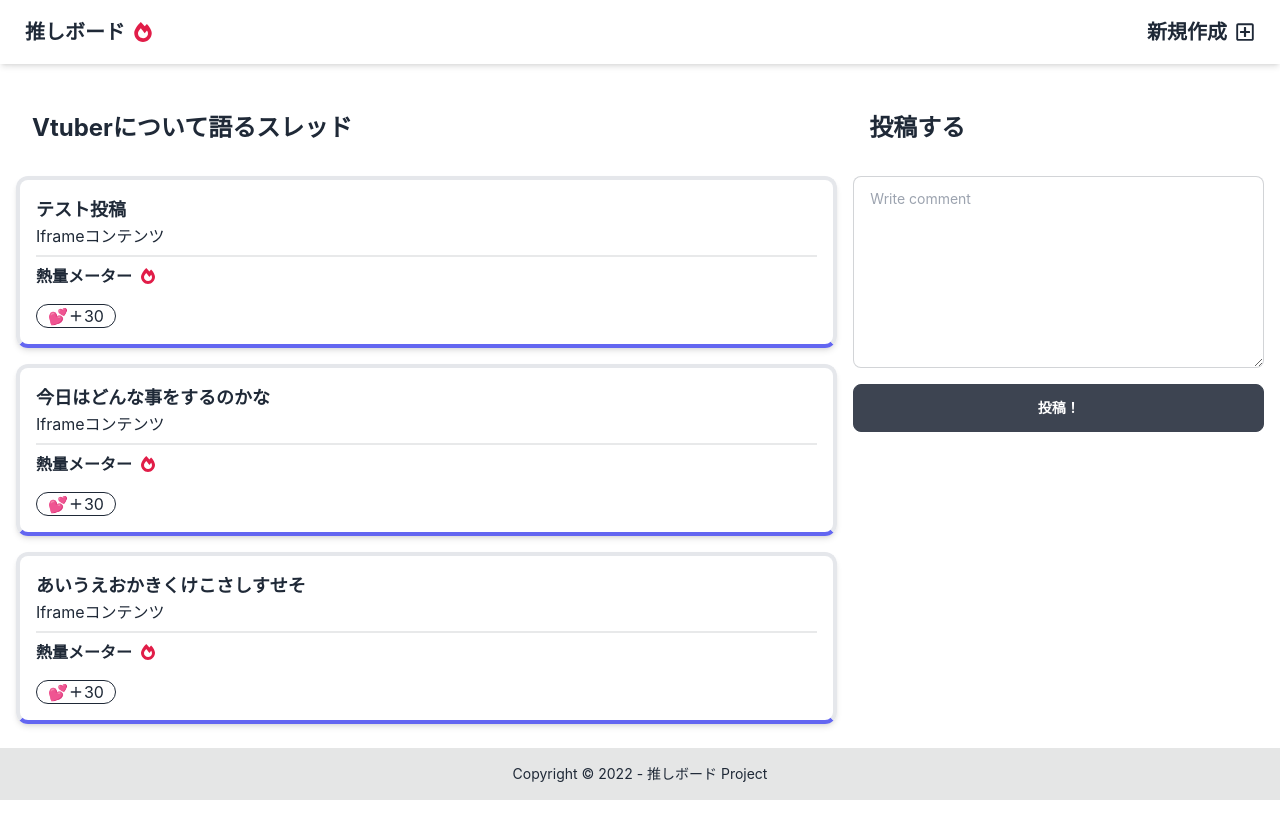
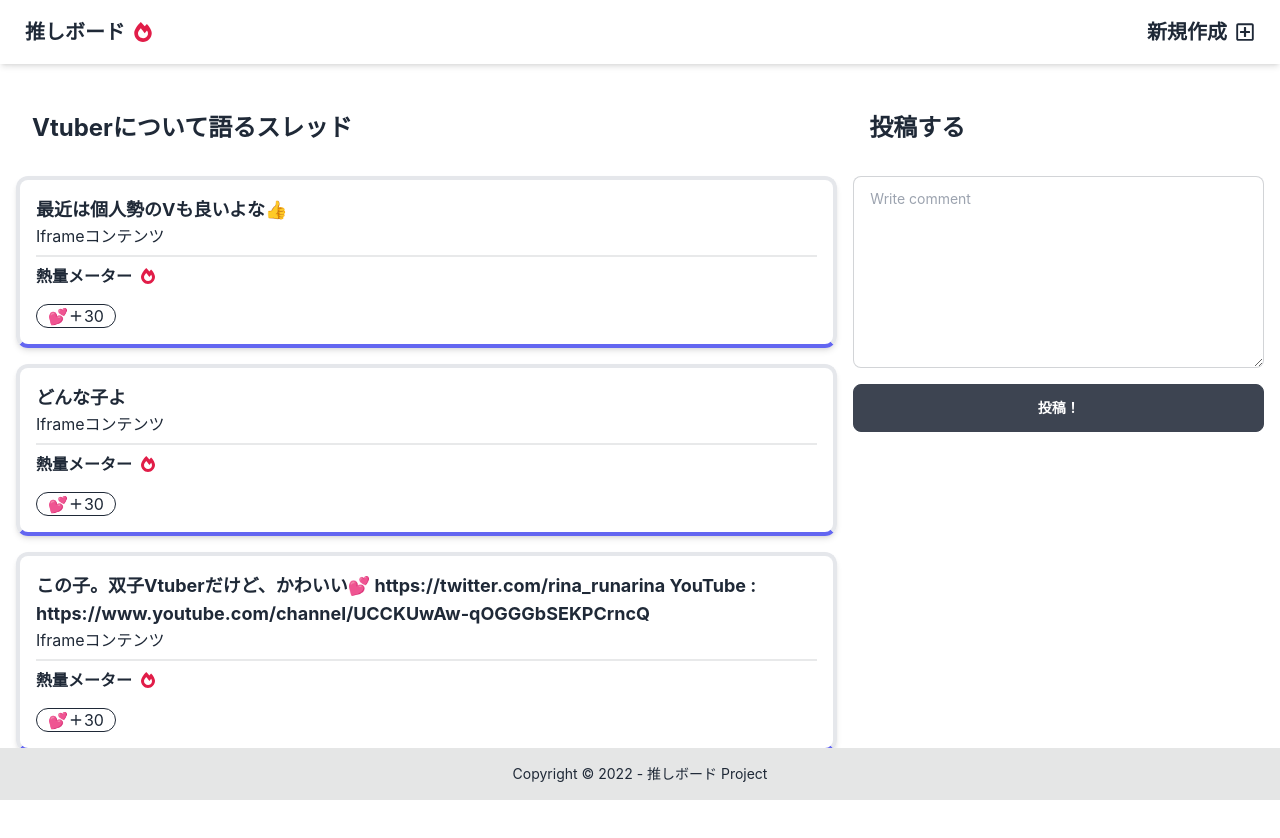
Before and after one commit to 398noe/study-react-board, a React (Create React App) app: page /thread/1 in a window 1280 px wide. Shown: the top 838 px of the page. Built offline with nearby package versions, Linux system fonts and the light colour scheme.

Commit message:
Change toydata

```diff
--- a/src/toy/posts.ts
+++ b/src/toy/posts.ts
@@ -5,15 +5,15 @@ export const postsGetResponse200Data : postsGetResponse200 = {
     posts: [
         {
             id: "1",
-            post: "テスト投稿"
+            post: "最近は個人勢のVも良いよな👍"
         },
         {
             id: "2",
-            post: "今日はどんな事をするのかな"
+            post: "どんな子よ"
         },
         {
             id: "3",
-            post: "あいうえおかきくけこさしすせそ"
+            post: "この子。双子Vtuberだけど、かわいい💕 \n https://twitter.com/rina_runarina \n YouTube : https://www.youtube.com/channel/UCCKUwAw-qOGGGbSEKPCrncQ"
         }
     ]
 }
```
